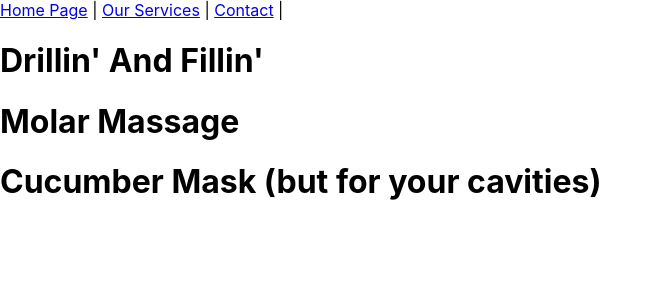
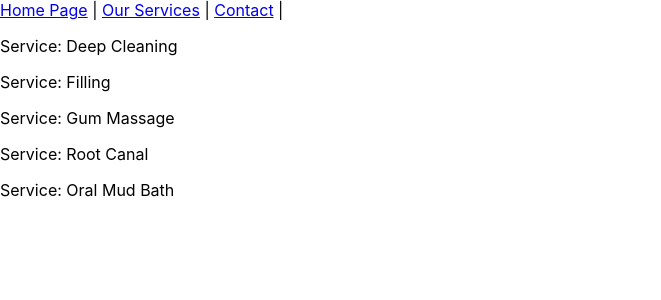
Before and after one commit to SEI-SEA-1-25/dental-health-day, a React (Create React App) app: page /services in a window 1280 px wide. Shown: the top 300 px of the page, without its empty margins (0-661 px from the left). Built offline with nearby package versions, Linux system fonts and the light colour scheme.

Commit message:
adding changes

```diff
--- a/src/App.js
+++ b/src/App.js
@@ -3,14 +3,11 @@
 import Services from "./components/pages/Services";
 import Contact from "./components/pages/Contact";
 import Header from "./components/partials/Header";
+import serviceDetails from './data/serviceDetail';
 
 const App = () => {
 
-  const services = [
-    "Drillin' And Fillin'",
-    "Molar Massage",
-    "Cucumber Mask (but for your cavities)",
-  ]
+
     return (
 
       <BrowserRouter>
@@ -19,7 +16,7 @@
       <Header/>
       <main>
         <Route exact path="/" component={Home}/>
-        <Route path="/services" render={() => <Services services={services} />}/>
+        <Route path="/services" render={() => <Services serviceDetails={serviceDetails} />}/>
         <Route path="/contact" component={Contact}/>
       </main>
 
--- a/src/components/pages/Services.jsx
+++ b/src/components/pages/Services.jsx
@@ -1,9 +1,12 @@
+
 
 const Services = (props) => {
 
-    const serviceList = props.services.map((service, index) =>{
+    const serviceList = props.serviceDetails.map((serviceDetail, index) =>{
        return(
-       <h1 key={`service ${index}`} services={service}>{service}</h1>
+       <p key={`serviceName ${index}`}>Service: {serviceDetail.name}</p>
+    //    <p key={`service ${index}`}>price: {serviceDetail.price}</p>,
+    //    <p key={`service ${index}`}>Service Details: {serviceDetail.description}</p>
        )
     })
 
--- /dev/null
+++ b/src/data/serviceDetail.jsx
@@ -0,0 +1,39 @@
+
+  const serviceDetails = [
+    {
+      id: 1,
+      name: "Deep Cleaning",
+      price: 80.8,
+      description:
+        "Why settle for surface cleaning when you can clean deep in your teeth's spirit? With Dental Spa's Deep Cleaning, your smile will be shining just as bright as your aura.\nTake a journey with us as we lift your smile and your spirit to new heights. The deep cleaning starts with a scrub to remove the plaque and bad vibes off your teeth. This is followed by sonic therapy where we put a bell in your mouth and ring it in fibonocci sequence time. The session concludes with a hot mouth press where we wrap your teeth in freshly made toast (Gluten free options are available).",
+    },
+    {
+      id: 2,
+      name: "Filling",
+      price: 133.99,
+      description:
+        'We will remove the decayed portion of the tooth and then "fill" the area on the tooth where the decayed material was removed. These are also used to repair cracked or broken teeth and teeth that have been worn down from misuse and the pull of Mercury in retrograde.',
+    },
+    {
+      id: 3,
+      name: "Gum Massage",
+      price: 40.03,
+      description:
+        "A luxureous treatment at a reasonable price! Dental Spa's world-renowned gum massage invovles our denticians rejuvinating your teeth holsters with dead sea salt, turkish hamam oil, and lotus petals. You'll leave with the softest gums around and something to brag to your friends about",
+    },
+    {
+      id: 4,
+      name: "Root Canal",
+      price: 240.98,
+      description:
+        "Root canal is our treatment to repair and save a badly damaged or infected teeth instead of removing them. We clean the canals inside a tooth's root. This endodontic treatment replaces the pulp tissue of your teeth with organic potato starch in a cutting edge technique soon to be approved by the FDC.",
+    },
+    {
+      id: 5,
+      name: "Oral Mud Bath",
+      price: 100.0,
+      description: "We shove your face in mud. Very good.",
+    },
+  ];
+
+  export default serviceDetails
```
Also changed, not shown: 1 other file (tests, documents, lock files or other folders).
